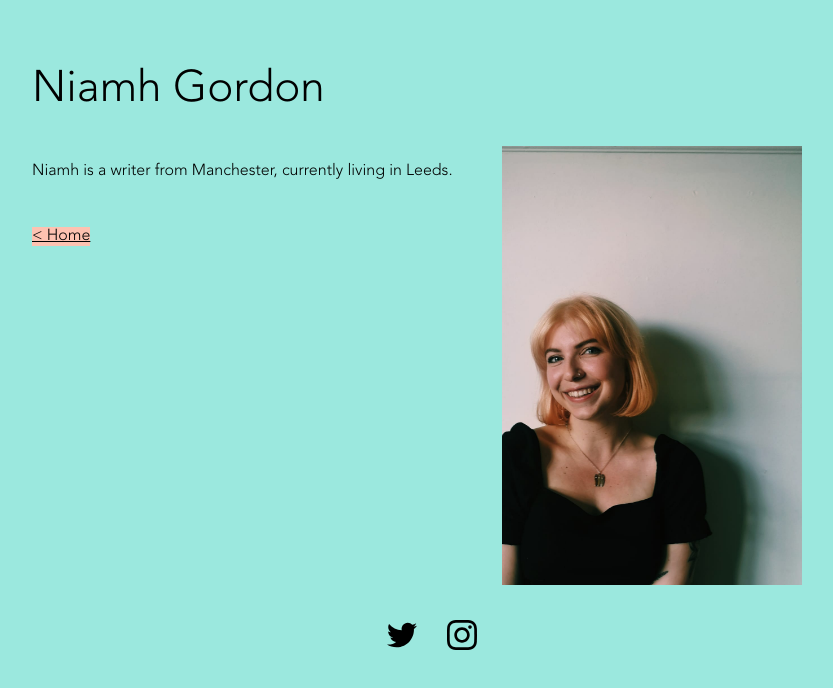
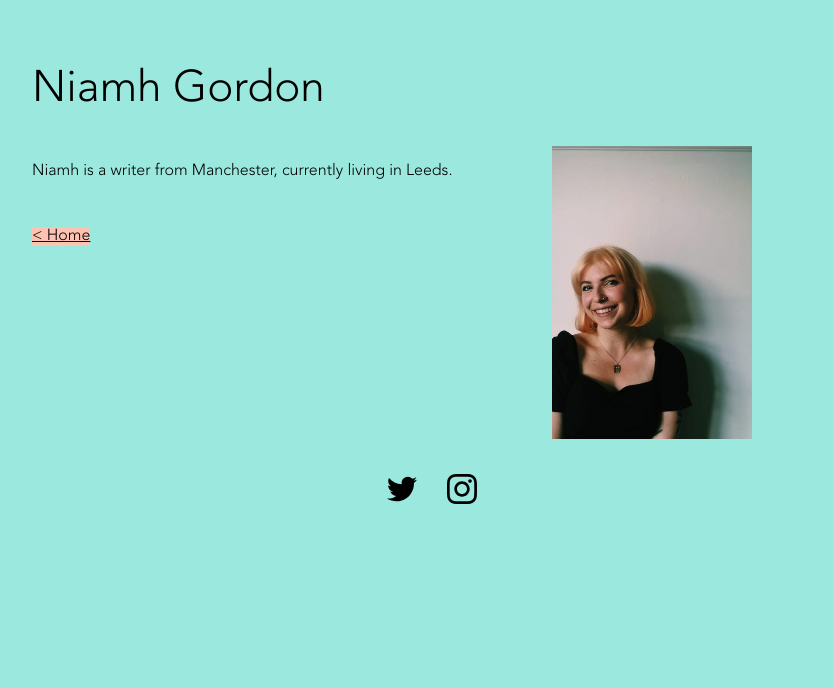
Before and after one commit to jpsanders101/wilbur, a React (Create React App) app: page /about in a window 1280 px wide. Shown: the top 688 px of the page, without its empty margins (208-1041 px from the left). Built offline with nearby package versions, Linux system fonts and the light colour scheme; the HTML template or start-up script is replaced by a standard one.

Commit message:
Image improvements.

```diff
--- a/public/index.html
+++ b/public/index.html
@@ -24,6 +24,7 @@
       work correctly both with client-side routing and a non-root public URL.
       Learn how to configure a non-root public URL by running `npm run build`.
     -->
+    <link rel="preload" href="%PUBLIC_URL%/niamh.jpg">
   </head>
   <body>
     <noscript>You need to enable JavaScript to run this app.</noscript>
--- a/src/About.css
+++ b/src/About.css
@@ -13,11 +13,6 @@
   .aboutPage {
     flex-direction: row;
   }
-  .authorPhoto {
-    width: 40vw;
-    max-width: 300px;
-    object-fit: scale-down;
-  }
 }
 
 .copy {
```
Also changed, not shown: public/niamh.jpeg.
